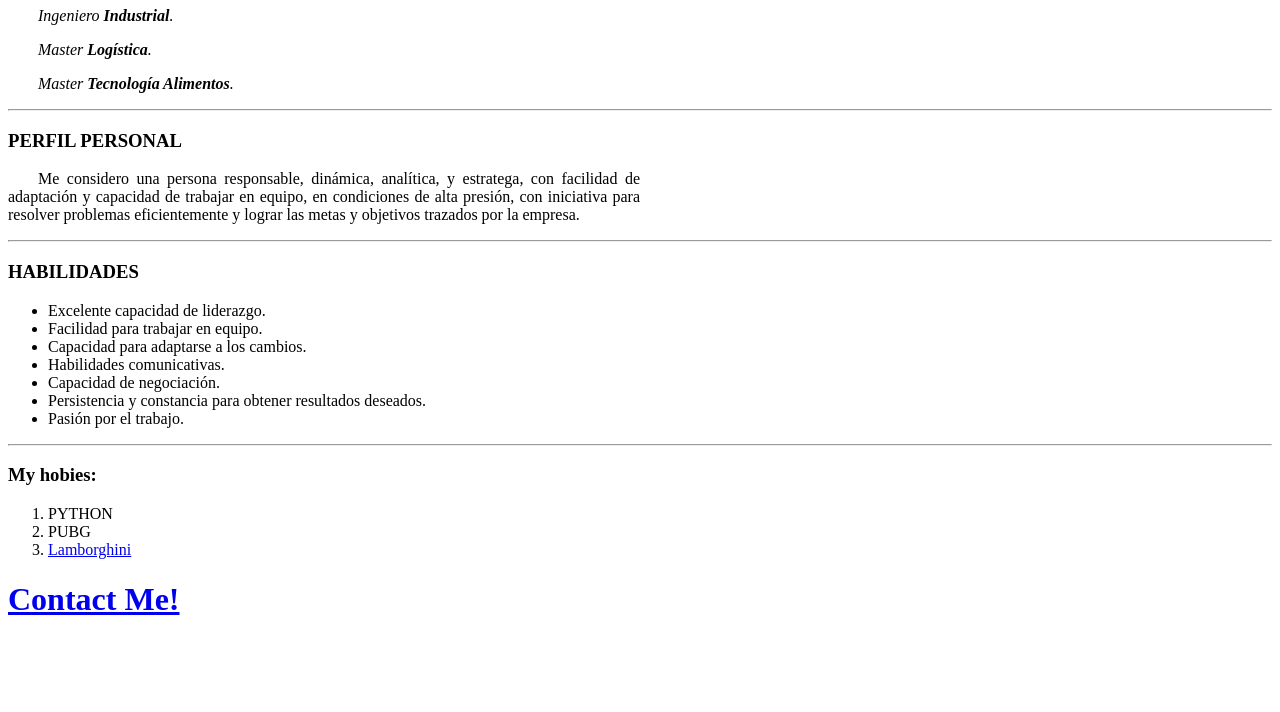
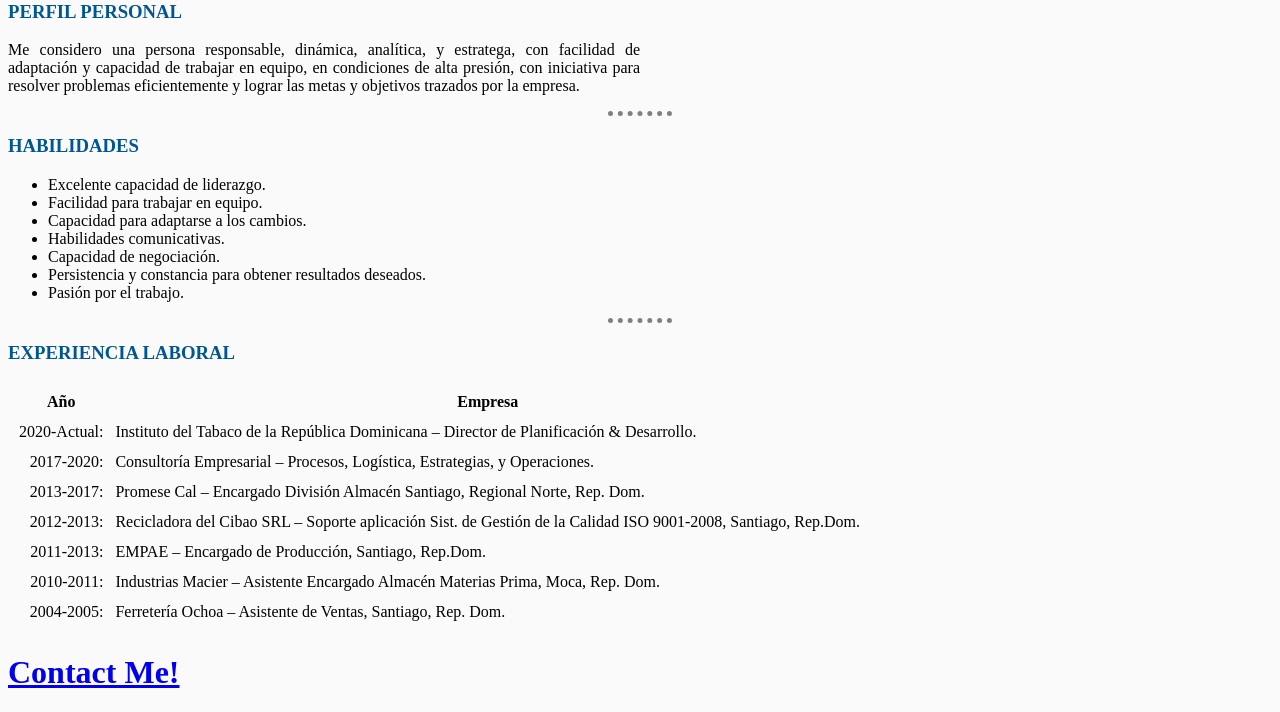
Before and after one commit to rjpython05/cv, a plain HTML site: page index.html in a window 1280 px wide. Shown: the part 285-997 px from the top of the page. Before the commit the page ends 924 px from the top, so only its background shows below. Drawn offline with Linux system fonts and the light colour scheme.

Commit message:
Add files via upload

```diff
--- /dev/null
+++ b/css/styles.css
@@ -0,0 +1,25 @@
+p {
+  text-align: justify;
+}
+
+body {
+  background-color: #FAFAFA;
+}
+
+hr {
+  border-style: dotted none none;
+  border-top-style: dotted;
+  border-color: gray;
+  border-width: 5px;
+  height: 0px;
+  width: 5%;
+}
+
+h3 {
+  color:#005691;
+
+}
+
+h1 {
+  color:#004A7C;
+}
--- a/index.html
+++ b/index.html
@@ -4,22 +4,22 @@
 <head>
   <meta charset="utf-8">
   <title>Rafael`s Personal Site</title>
-  <style media="screen">
-    p {
-      text-indent: 30px;
-      text-align: justify;
-    }
-  </style>
+  <link rel="stylesheet" href="css/styles.css">
 </head>
 
 <body>
-  <img src="Images/v5617LeQ.jpeg" alt="Rafael profile picture" width="200" height="200" />
-  <h1>Rafael Antonio Jáquez Castillo</h1>
-  <p><em>Ingeniero <strong> Industrial</strong>.</em></p>
-  <p><em>Master <strong> Logística</strong>.</em></p>
-  <p><em>Master <strong> Tecnología Alimentos</strong>.</em></p>
+  <table cellspacing="20">
+    <tr>
+      <td><img src="Images/v5617LeQ.png" alt="Rafael profile picture" width="200" height="200" /></td>
+      <td>
+        <h1>Rafael Antonio Jáquez Castillo</h1>
+        <p><em>Ingeniero <strong> Industrial</strong>.</em></p>
+        <p><em>Master <strong> Logística</strong>.</em></p>
+        <p><em>Master <strong> Tecnología Alimentos</strong>.</em></p>
+      </td>
+    </tr>
+  </table>
   <hr>
-
   <h3>PERFIL PERSONAL</h3>
   <p style="width:50%">Me considero una persona responsable, dinámica, analítica, y estratega,
     con facilidad de adaptación y capacidad de trabajar en equipo,
@@ -36,14 +36,44 @@
     <li>Persistencia y constancia para obtener resultados deseados.</li>
     <li>Pasión por el trabajo.</li>
   </ul>
+  <hr>
+  <h3>EXPERIENCIA LABORAL</h3>
+  <table cellspacing="10">
+    <tr>
+      <th>Año</th>
+      <th>Empresa</th>
+    </tr>
+    <tr>
+      <td style="text-align:right">2020-Actual:</td>
+      <td style="text-align:justify">Instituto del Tabaco de la República Dominicana – Director de Planificación & Desarrollo.</td>
+    </tr>
+    <tr>
+      <td style="text-align:right">2017-2020:</td>
+      <td>Consultoría Empresarial – Procesos, Logística, Estrategias, y Operaciones.</td>
+    </tr>
+    <tr>
+      <td style="text-align:right">2013-2017:</td>
+      <td>Promese Cal – Encargado División Almacén Santiago, Regional Norte, Rep. Dom.</td>
+    </tr>
+    <tr>
+      <td style="text-align:right">2012-2013:</td>
+      <td>Recicladora del Cibao SRL – Soporte aplicación Sist. de Gestión de la Calidad ISO 9001-2008, Santiago, Rep.Dom.</td>
+    </tr>
+    <tr>
+      <td style="text-align:right">2011-2013:</td>
+      <td>EMPAE – Encargado de Producción, Santiago, Rep.Dom.</td>
+    </tr>
+    <tr>
+      <td style="text-align:right">2010-2011:</td>
+      <td>Industrias Macier – Asistente Encargado Almacén Materias Prima, Moca, Rep. Dom.</td>
+    </tr>
+    <tr>
+      <td style="text-align:right">2004-2005:</td>
+      <td>Ferretería Ochoa – Asistente de Ventas, Santiago, Rep. Dom.</td>
+    </tr>
+  </table>
 
-  <hr>
-  <h3>My hobies:</h3>
-  <ol>
-    <li>PYTHON</li>
-    <li> PUBG</li>
-    <li><a href="https://www.lamborghini.com/en-en">Lamborghini</a></li>
-  </ol>
+
   <h1><a href="/Users/rafaeljaquez/Atom/Web Development/HTML - Personal Site/Contact Me.html">Contact Me!</a></h1>
 
 </body>
```
Also changed, not shown: 2 other files.
